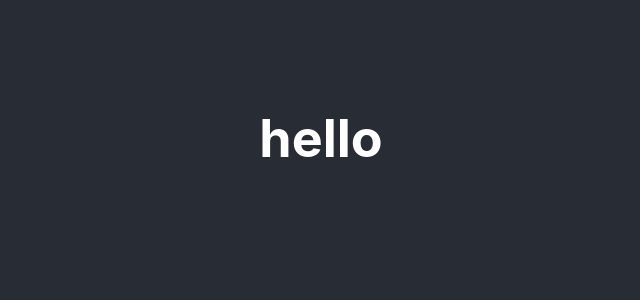
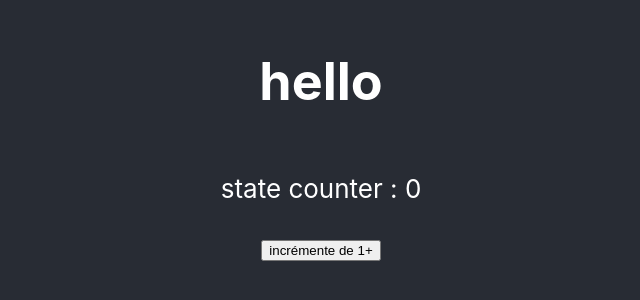
Before and after one commit to cem-sucu/hooks, a React (Create React App) app: page / in a window 1280 px wide. Shown: the part 262-562 px from the top of the page, without its empty margins (319-959 px from the left). Built offline with nearby package versions, Linux system fonts and the light colour scheme.

Commit message:
acceder au state via class component

```diff
--- a/src/App.js
+++ b/src/App.js
@@ -1,10 +1,12 @@
 import "./App.css";
+import ClassStates from "./components/ClassStates";
 
 function App() {
     return (
         <div className="App">
             <header className="App-header">
                 <h1>hello</h1>
+                <ClassStates />
             </header>
         </div>
     );
--- /dev/null
+++ b/src/components/ClassStates.js
@@ -0,0 +1,28 @@
+import React, { Component } from "react";
+
+class ClassStates extends Component {
+    constructor(props) {
+        super(props);
+
+        this.state = {
+            counter: 0,
+        };
+    }
+
+    addOne = () => {
+        this.setState({
+            counter: this.state.counter + 1,
+        });
+    };
+
+    render() {
+        return (
+            <div>
+                <p>state counter : {this.state.counter}</p>
+                <button onClick={this.addOne}>incrémente de 1+</button>
+            </div>
+        );
+    }
+}
+
+export default ClassStates;
```
